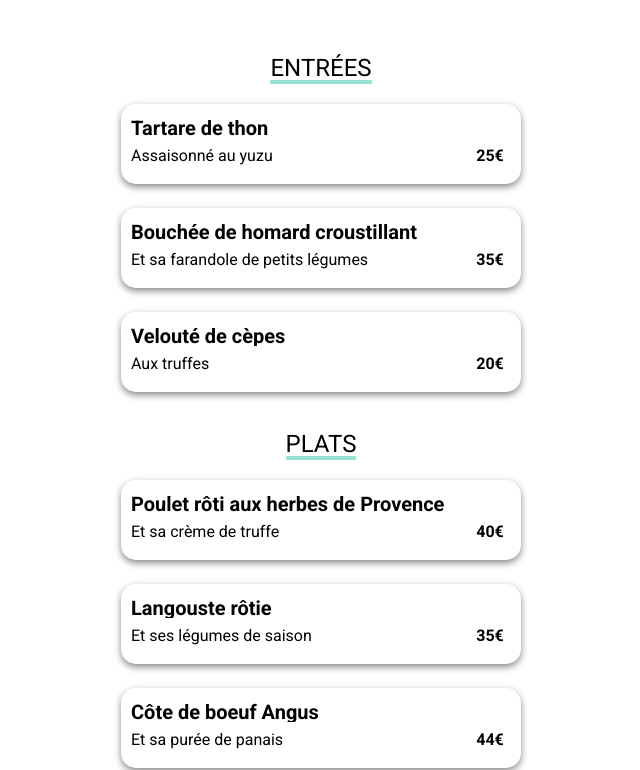
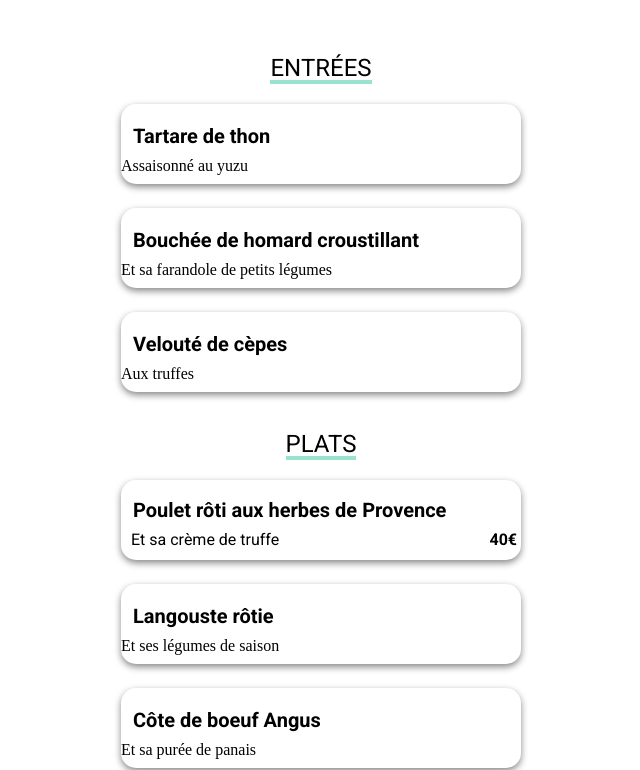
Before and after one commit to Markohh9/Projet-3---OpenClassroom, a website: page src/pages/pagesens.html in a window 1280 px wide. Shown: the part 452-1222 px from the top of the page, without its empty margins (319-959 px from the left). Drawn offline with Linux system fonts and the light colour scheme; a web font is replaced by a local one.

Commit message:
changing HTML and sass of the Item_menu section for ellipsis and overflow

```diff
--- a/sass/pages/_restaurant.scss
+++ b/sass/pages/_restaurant.scss
@@ -208,17 +208,52 @@
     flex-direction: column;
     justify-content: center;
     height: 100%;
-    width: 85%;
+    width:100%;
+}
 
-    span {
-        font-size: 20px;
-        margin: 0 0 10px 10px;
-        font-weight: $strong-weight;
-        text-overflow: ellipsis;
-        overflow: hidden;
-        font-family: $primary-font;
+.p_txt {
+    font-size: 16px;
+    font-family: "Roboto", sans-serif;
+    white-space: nowrap;
+    text-overflow: ellipsis;
+    overflow: hidden;
+    margin-left: 10px;
+}
 
-    }
+.txt_space_flex {
+    display:flex;
+    justify-content: space-between;
+}
+
+    .item_txt span {
+    font-family: "Roboto", sans-serif;
+    font-weight: bold;
+    padding: 12px;
+    font-size: 20px;
+    width: 400px;
+    overflow: hidden;
+    display: block;
+    white-space: nowrap;
+    text-overflow: ellipsis;
+}
+    .item_txt span:hover {
+    animation:reduce;
+    animation-duration: 5s;
+    cursor: pointer;
+}
+    @keyframes reduce {
+    from {
+    min-width:400px;
+    max-width:400px;
+}
+    to {
+    min-width:200px;
+    max-width:200px;
+}
+}
+
+.p_txt
+
 
     p {
         font-size: 16px;
@@ -227,28 +262,45 @@
         white-space: nowrap;
         text-overflow: ellipsis;
         overflow: hidden;
+
         font-family: $primary-font;
     }
+
+.item_txt_bloc {
+    display: flex;
 }
 
 .item_price {
     display: flex;
-    margin-bottom: 20px;
+    margin-bottom: 4px;
     font-weight: $strong-weight;
     font-family: $primary-font;
     padding-right: 4px;
+    height: 100%;
+
+}
+
+.item_cart {
+    display: flex;
+    height: 100%;
+    align-self: flex-end;
+}
+
+.empty_bloc_txt {
+    position: absolute;
 }
 
 .item_check {
     display: flex;
     justify-content: center;
     align-items: center;
-    width: 60px;
+    width: 80px;
     height: 100%;
     overflow: hidden;
-    margin-right: -62px;
-    background-color: $color-tertiary;
+    background-color: #99E2D0;
     border-radius: 0 15px 15px 0;
+    margin-left: 4px;
+
 
     i {
         color: white;
@@ -263,6 +315,7 @@
 
 .first_item {
     animation: items-display 1.2s forwards linear;
+    display: flex;
 }
 
 .second_item {
--- a/src/pages/pagesens.html
+++ b/src/pages/pagesens.html
@@ -91,9 +91,11 @@
                 <ul class="item first_item">
                     <li class="item_txt">
                         <span>Poulet rôti aux herbes de Provence</span>
-                        <p>Et sa crème de truffe</p>
+                        <div class="txt_space_flex">
+                            <div class="p_txt">Et sa crème de truffe</div>
+                            <div class="add_cart item_price">40€</div>
+                        </div>
                     </li>
-                    <li class="add_cart item_price">40€</li>
                     <li class="add_cart item_check">
                         <i class="fa-solid fa-circle-check"></i>
                     </li>
@@ -192,7 +194,7 @@
                 <p>Mentions légales</p>
             </a>
 
-            <a href="mailto:contact@ohhmyfood.com">
+            <a href="mailto://contact@ohhmyfood.com">
                 <p>Contact</p>
             </a>
         </div>
```
Also changed, not shown: public/css/style.css, 1 other file.
